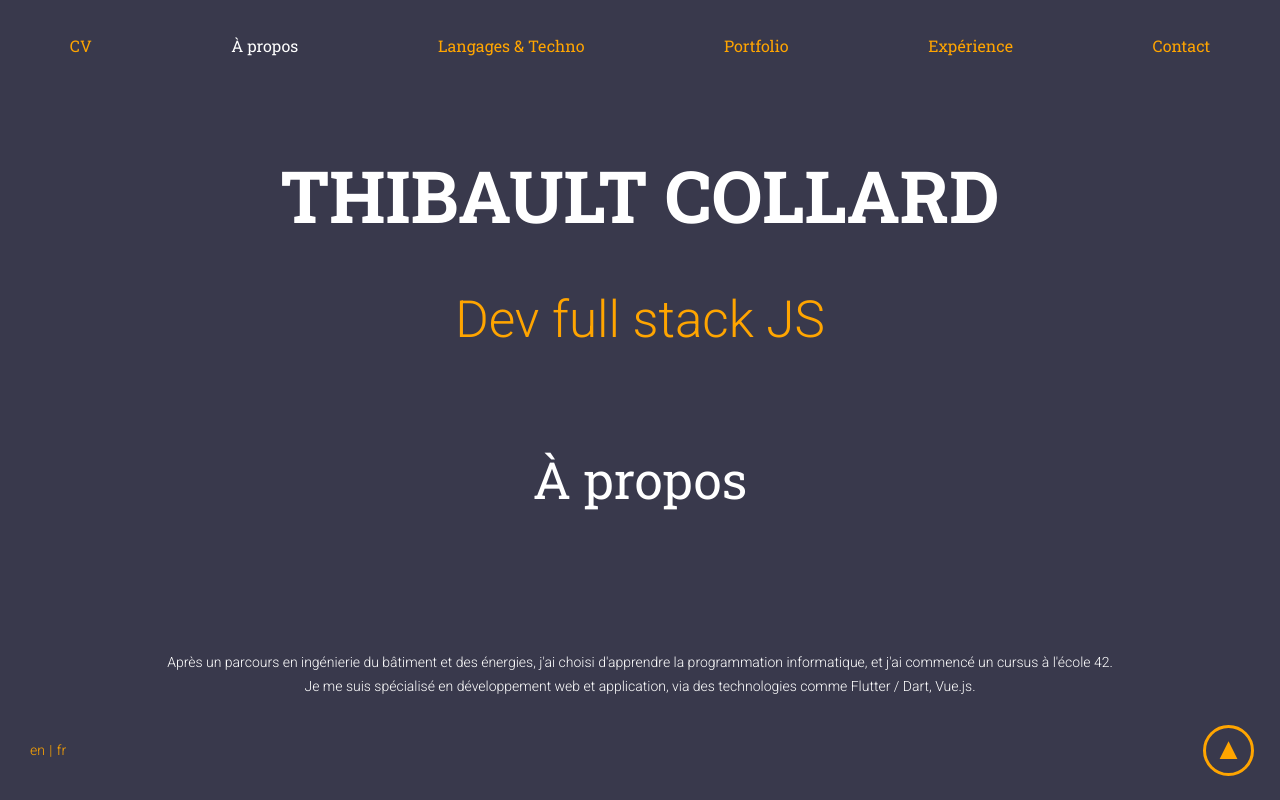
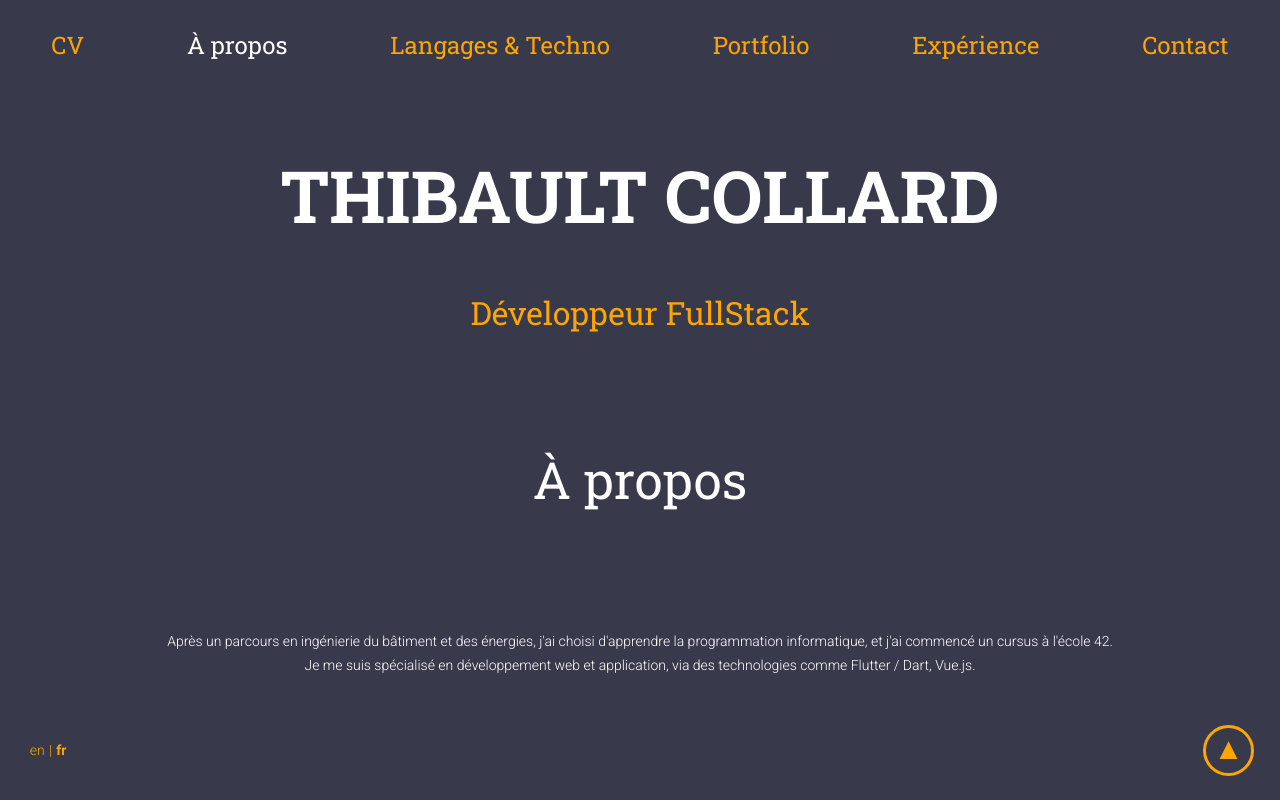
Before and after one commit to tcollard/website, a Vue app in the folder my-website/: page / in a window 1280 px wide. Shown: the top 800 px of the page. Built offline with nearby package versions, Linux system fonts and the light colour scheme.

Commit message:
style: 💄 Change size and add some animation

```diff
--- a/my-website/src/components/Contact.vue
+++ b/my-website/src/components/Contact.vue
@@ -2,16 +2,16 @@
     <div class="contact">
         <h2>{{ $t('contact.title') }}</h2>
         <div class="contactContainer">
-            <a href="mailto:thibault.collard1@gmail.com">
-                <img class="img" src="../assets/mail.svg" alt="mail">
+            <a @mouseover="doAnimation('mail')" @mouseleave="undoAnimation('mail')" href="mailto:thibault.collard1@gmail.com">
+                <img id="mail" class="img" src="../assets/mail.svg" alt="mail">
                 <p class="contactText">thibault.collard1@gmail.com</p>
             </a>
-            <a href="https://fr.linkedin.com/in/thibault-collard-b8228168" target="_blank" rel="noopener">
-                <img class="img" src="../assets/linkedin.svg" alt="linkedIn">
+            <a @mouseover="doAnimation('linkedin')" @mouseleave="undoAnimation('linkedin')" href="https://fr.linkedin.com/in/thibault-collard-b8228168" target="_blank" rel="noopener">
+                <img id="linkedin" class="img" src="../assets/linkedin.svg" alt="linkedIn">
                 <p class="contactText">/thibault-collard-b8228168</p>
             </a>
-            <a  href="https://github.com/tcollard" target="_blank" rel="noopener">
-                <img class="img" src="../assets/github.svg" alt="linkedIn">
+            <a  @mouseover="doAnimation('github')" @mouseleave="undoAnimation('github')" href="https://github.com/tcollard" target="_blank" rel="noopener">
+                <img id="github" class="img" src="../assets/github.svg" alt="linkedIn">
                 <p class="contactText">github.com/tcollard</p>
             </a>
         </div>
@@ -20,7 +20,19 @@
 
 <script>
 export default {
-    name: 'Contact'
+    name: 'Contact',
+    methods: {
+        doAnimation(id) {
+            let el = document.getElementById(id);
+            if (el.classList.contains('imgAnimationReverse')) el.classList.remove('imgAnimationReverse')
+            el.classList.add('imgAnimation');
+        },
+        undoAnimation(id) {
+            let el = document.getElementById(id);
+            if (el.classList.contains('imgAnimation')) el.classList.remove('imgAnimation')
+            el.classList.add('imgAnimationReverse');
+        }
+    }
 }
 </script>
 
@@ -50,6 +62,7 @@ export default {
         font-weight: 400;
         line-height: 0.9em;
         font-family: 'Roboto Slab';
+        white-space: nowrap;
     }
 
     .img {
@@ -59,6 +72,36 @@ export default {
         margin-right: 5%;
     }
 
+    .imgAnimation {
+        animation-name: textTransition;
+        animation-duration: .3s;
+        animation-timing-function: ease-in-out;
+        animation-fill-mode: forwards;
+    }
+
+    @keyframes textTransition {
+        to {
+            margin-right: 10%;
+        }
+
+    }
+
+    .imgAnimationReverse {
+        animation-name: textTransitionUndo;
+        animation-duration: .3s;
+        animation-timing-function: ease-in-out;
+        animation-fill-mode: forwards;
+    }
+
+    @keyframes textTransitionUndo {
+        from {
+            margin-right: 10%;
+        }
+        to {
+            margin-right: 5%;
+        }
+
+    }
     @media only screen and (min-width: 1024px){
         .contactText {
             font-size: 1.4em;
--- a/my-website/src/components/Description.vue
+++ b/my-website/src/components/Description.vue
@@ -21,7 +21,7 @@ export default {
     }
 
     .descriptionContent {
-        padding: 2%;
+        padding: 0% 2% 0% 2%;
         text-align: center;
     }
 
--- a/my-website/src/components/ExperienceContainer.vue
+++ b/my-website/src/components/ExperienceContainer.vue
@@ -101,7 +101,7 @@ export default {
     }
 
     .line {
-        width: 2px;
+        width: 1px;
         margin-left: 5%;
         margin-right: 5%;
         display: flex;
@@ -111,7 +111,7 @@ export default {
     }
 
     .middle {
-        width: 2px;
+        width: 1px;
         display: flex;
         flex-direction: column;
         align-items: center;
@@ -159,8 +159,8 @@ export default {
             width: 2px;
         }
         to {
-            height: 20px;
-            width: 20px;
+            height: 17px;
+            width: 17px;
         }
     }
 
--- a/my-website/src/components/JobTitle.vue
+++ b/my-website/src/components/JobTitle.vue
@@ -1,7 +1,7 @@
 <template>
     <div class="title">
         <h1 class="name">THIBAULT COLLARD</h1>
-        <p class="post">Dev full stack JS</p>
+        <h3 class="post">{{ $t('jobTitle.post')}}</h3>
     </div>
 </template>
 
@@ -14,9 +14,6 @@ export default {
 <style scoped>
     .post {
         color: orange;
-        font-size: 3.2em;
-        font-weight: 400;
-        line-height: 1em;
     }
 
     .title {
--- a/my-website/src/components/Language.vue
+++ b/my-website/src/components/Language.vue
@@ -1,13 +1,13 @@
 <template>
     <div class="container">
         <div class="clickable" @click="changeLang('en')">
-            <p>en</p>
+            <p id="en">en</p>
         </div>
         <div>
             <p>|</p>
         </div>
         <div class="clickable" @click="changeLang('fr')">
-            <p>fr</p>
+            <p id="fr" class="boldText">fr</p>
         </div>
     </div>
 </template>
@@ -18,6 +18,16 @@ export default {
     methods: {
         changeLang(lang) {
             this.$root.$i18n.locale = lang;
+            let elFr = document.getElementById('fr');
+            let elEn = document.getElementById('en');
+            if (lang == 'fr') {
+                elFr.classList.add('boldText');
+                elEn.classList.remove('boldText');
+            } else if (lang == 'en') {
+                elEn.classList.add('boldText');
+                elFr.classList.remove('boldText');
+            }
+
         }
     }
 }
@@ -29,6 +39,10 @@ export default {
         -webkit-tap-highlight-color: transparent;
     }
 
+    .boldText {
+        font-weight: bold;
+    }
+
     .container {
         display: flex;
         flex-direction: row;
--- a/my-website/src/components/NavBar.vue
+++ b/my-website/src/components/NavBar.vue
@@ -220,6 +220,32 @@
 
     .ref {
         cursor: pointer;
+        animation-name: changeSizeOnHoverLeave;
+        animation-duration: .2s;
+        animation-fill-mode: forwards;
+        animation-timing-function: ease-in;
+    }
+
+    .ref:hover {
+        animation-name: changeSizeOnHoverEnter;
+        animation-duration: .2s;
+        animation-fill-mode: forwards;
+        animation-timing-function: ease-in;
+    }
+
+    @keyframes changeSizeOnHoverEnter {
+        to {
+            font-size: 1.5em;
+        }
+    }
+
+    @keyframes changeSizeOnHoverLeave {
+        from {
+            font-size: 1.5em;
+        }
+        to {
+            font-size: 1em;
+        }
     }
 
     @keyframes newColor {
--- a/my-website/src/components/PortfolioResume.vue
+++ b/my-website/src/components/PortfolioResume.vue
@@ -102,7 +102,7 @@ export default {
     }
 
     .separator {
-        height: 2px;
+        height: 1px;
         width: 100%;
         background-color: orange;
     }
--- a/my-website/src/locales/en.json
+++ b/my-website/src/locales/en.json
@@ -48,6 +48,9 @@
             "content": "Carrying out an energy audit of the industrial process"
         }
     },
+    "jobTitle": {
+        "post": "FullStack Developer"
+    },
     "navBar": {
         "about": "About",
         "skills": "Languages & Techno",
--- a/my-website/src/locales/fr.json
+++ b/my-website/src/locales/fr.json
@@ -48,6 +48,9 @@
             "content": "Réalisation d'un audit énergétique sur le process industriel"
         }
     },
+    "jobTitle": {
+        "post": "Développeur FullStack"
+    },
     "navBar": {
         "about": "À propos",
         "skills": "Langages & Techno",
```
